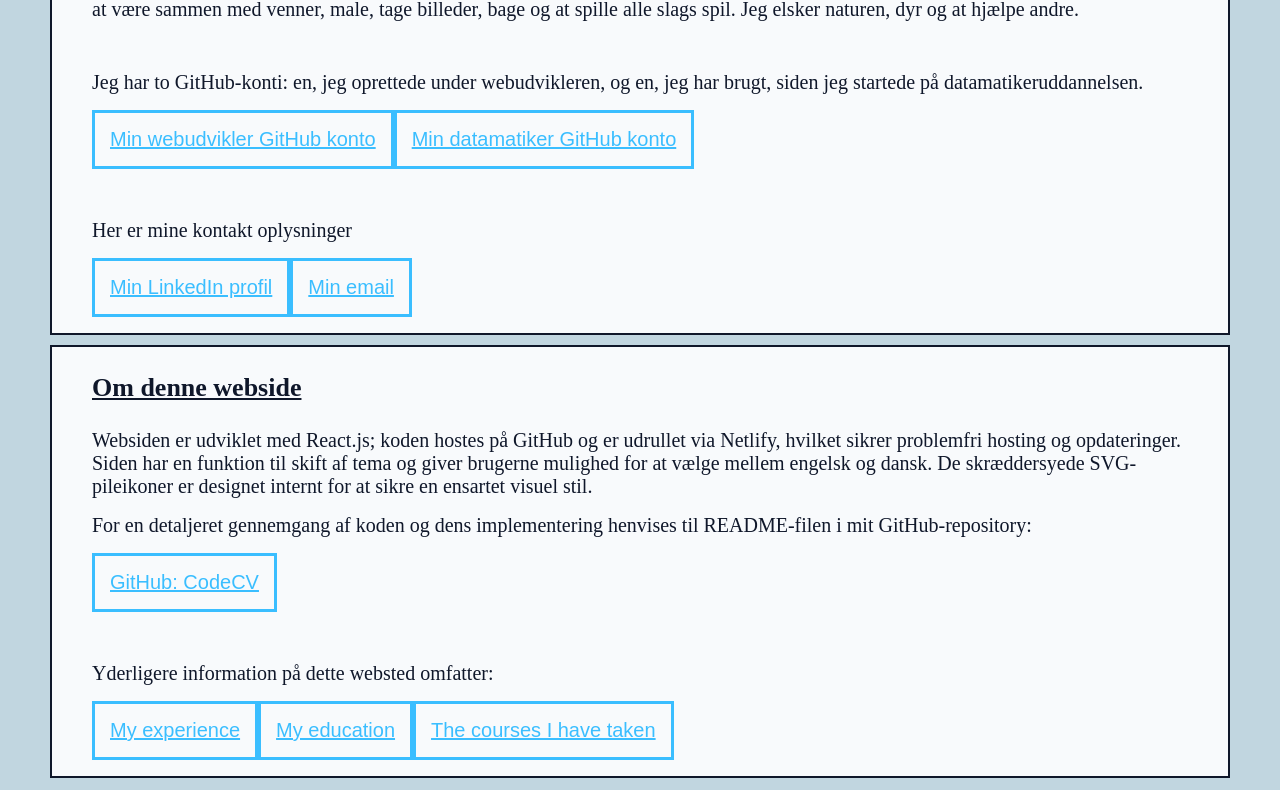
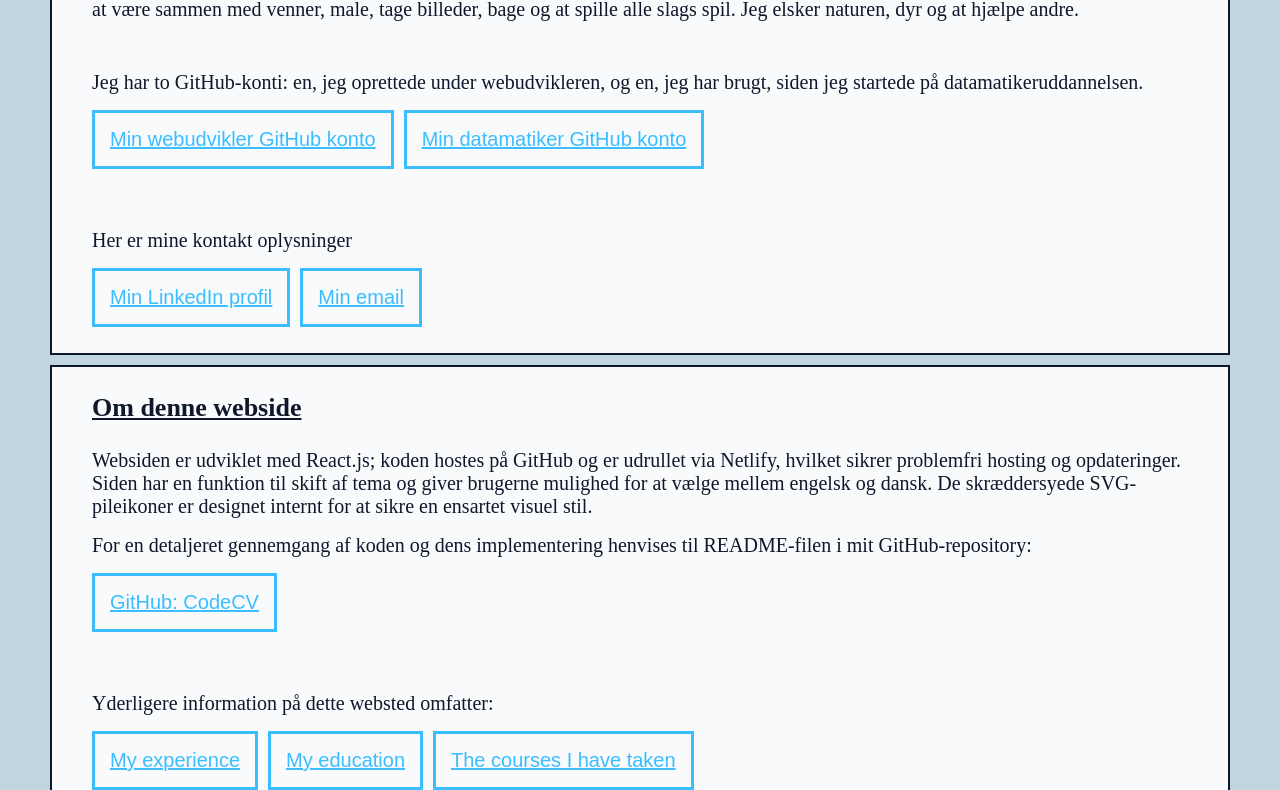
Before and after one commit to Inga-Helgadottir/CodeCV, a React (Create React App) app: page / in a window 1280 px wide. Shown: the part 790-1580 px from the top of the page. Built offline with nearby package versions, Linux system fonts and the light colour scheme.

Commit message:
added margin for the buttons after changing their flex direction to row

```diff
--- a/src/Styles/LinkButton.css
+++ b/src/Styles/LinkButton.css
@@ -2,4 +2,5 @@
   background-color: var(--secondaryBackgroundColor);
   border: solid 3px var(--sectionLinkColor);
   padding: 15px;
+  margin: 0 10px 10px 0;
 }
```
